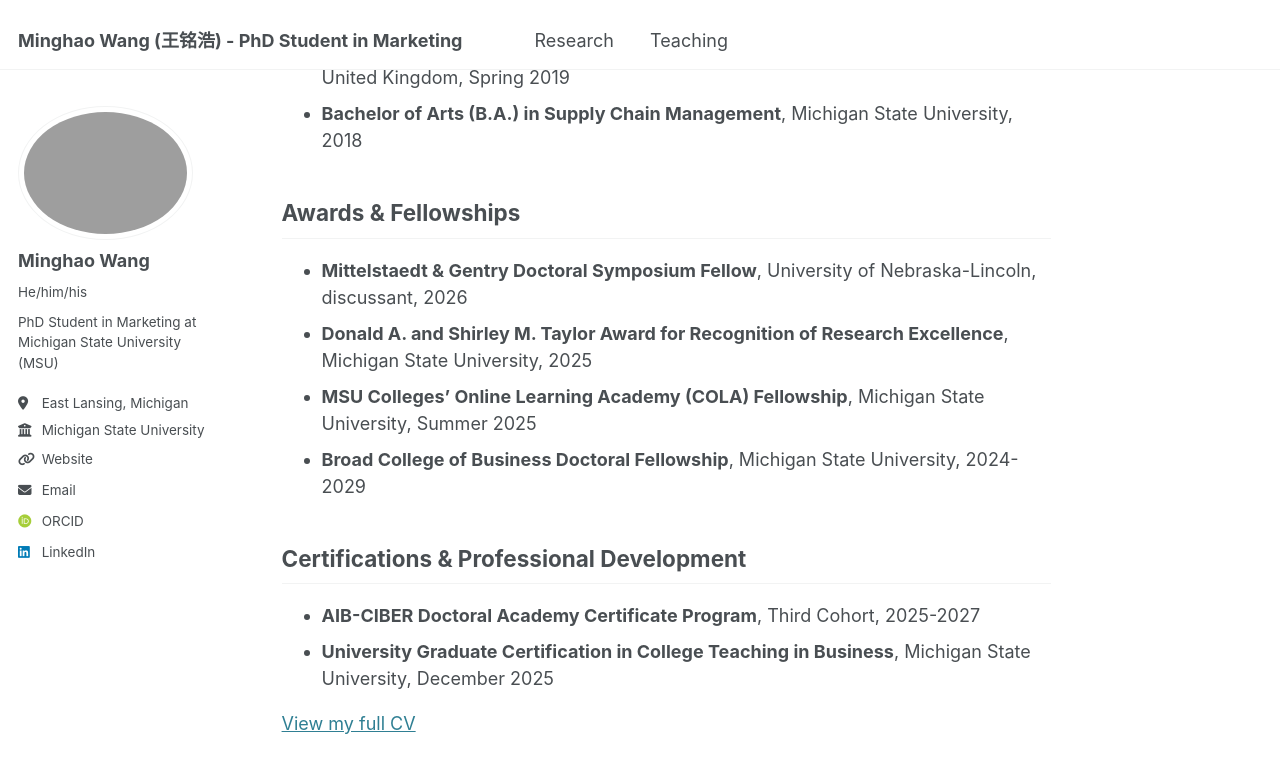
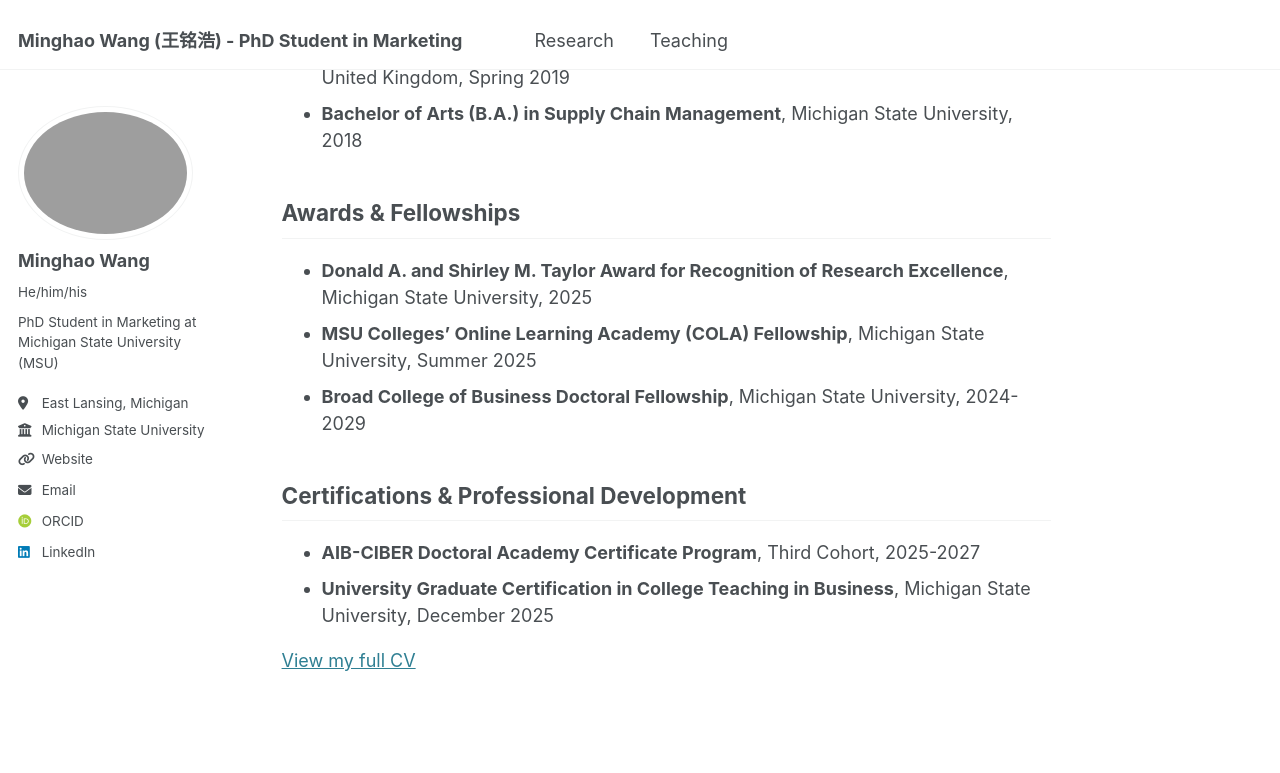
Before and after one commit to minghaowang-research/minghaowang-research.github.io, a Jekyll site: the page built from _pages/about.md, in a window 1280 px wide and 900 px high, scrolled down 818 px. Shown: the top 773 px of the window. Built offline with Jekyll 4.4.1, drawn with Linux system fonts in a browser that asks for light colours; some web fonts are replaced.

Commit message:
Removed NE from about page

```diff
--- a/_pages/about.md
+++ b/_pages/about.md
@@ -22,7 +22,6 @@ His research interests span marketing strategy, policy, customer satisfaction, m
 * **Bachelor of Arts (B.A.) in Supply Chain Management**, Michigan State University, 2018
 
 ## Awards & Fellowships
-* **Mittelstaedt & Gentry Doctoral Symposium Fellow**, University of Nebraska-Lincoln, discussant, 2026
 * **Donald A. and Shirley M. Taylor Award for Recognition of Research Excellence**, Michigan State University, 2025
 * **MSU Colleges' Online Learning Academy (COLA) Fellowship**, Michigan State University, Summer 2025
 * **Broad College of Business Doctoral Fellowship**, Michigan State University, 2024-2029
```
